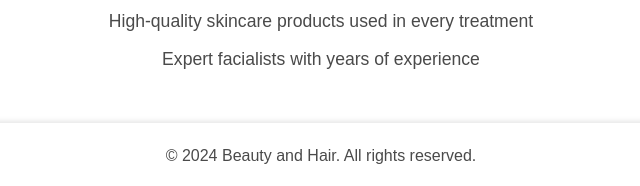
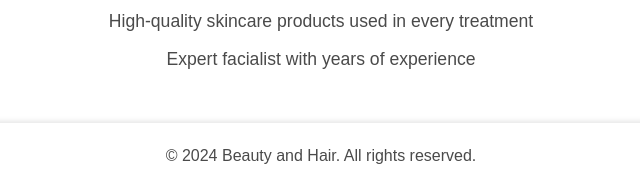
Before and after one commit to HAIRANDBEAUTY/H, a plain HTML site: page facials.html in a window 1280 px wide. Shown: the part 847-1033 px from the top of the page, 319-959 px from the left. Drawn offline with Linux system fonts and the light colour scheme; a script that the page names is missing.

Commit message:
Update facials.html

```diff
--- a/facials.html
+++ b/facials.html
@@ -41,7 +41,7 @@
             <li>Customized treatments for all skin types</li>
             <li>Relaxing environment for a complete wellness experience</li>
             <li>High-quality skincare products used in every treatment</li>
-            <li>Expert facialists with years of experience</li>
+            <li>Expert facialist with years of experience</li>
         </ul>
     </section>
 
```
